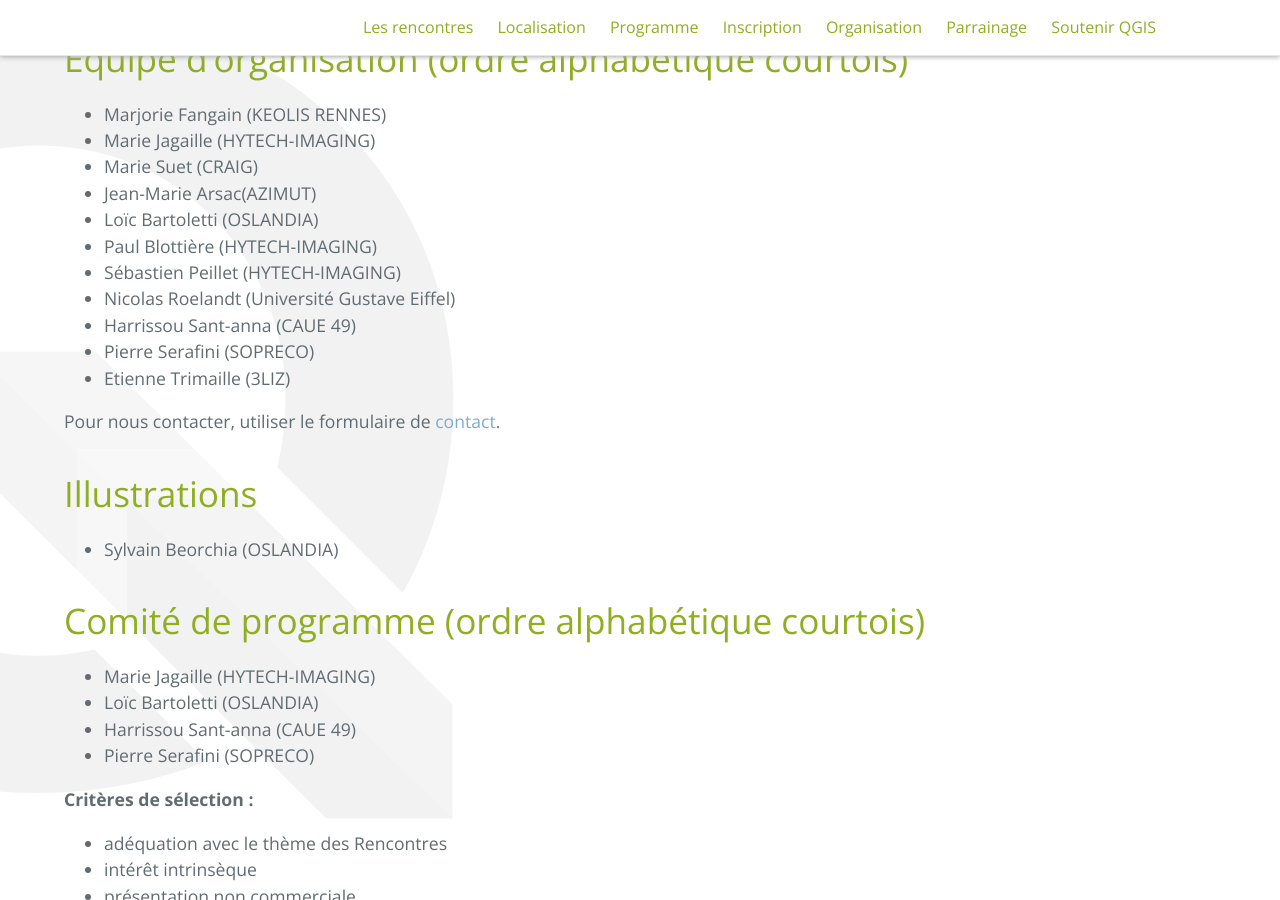
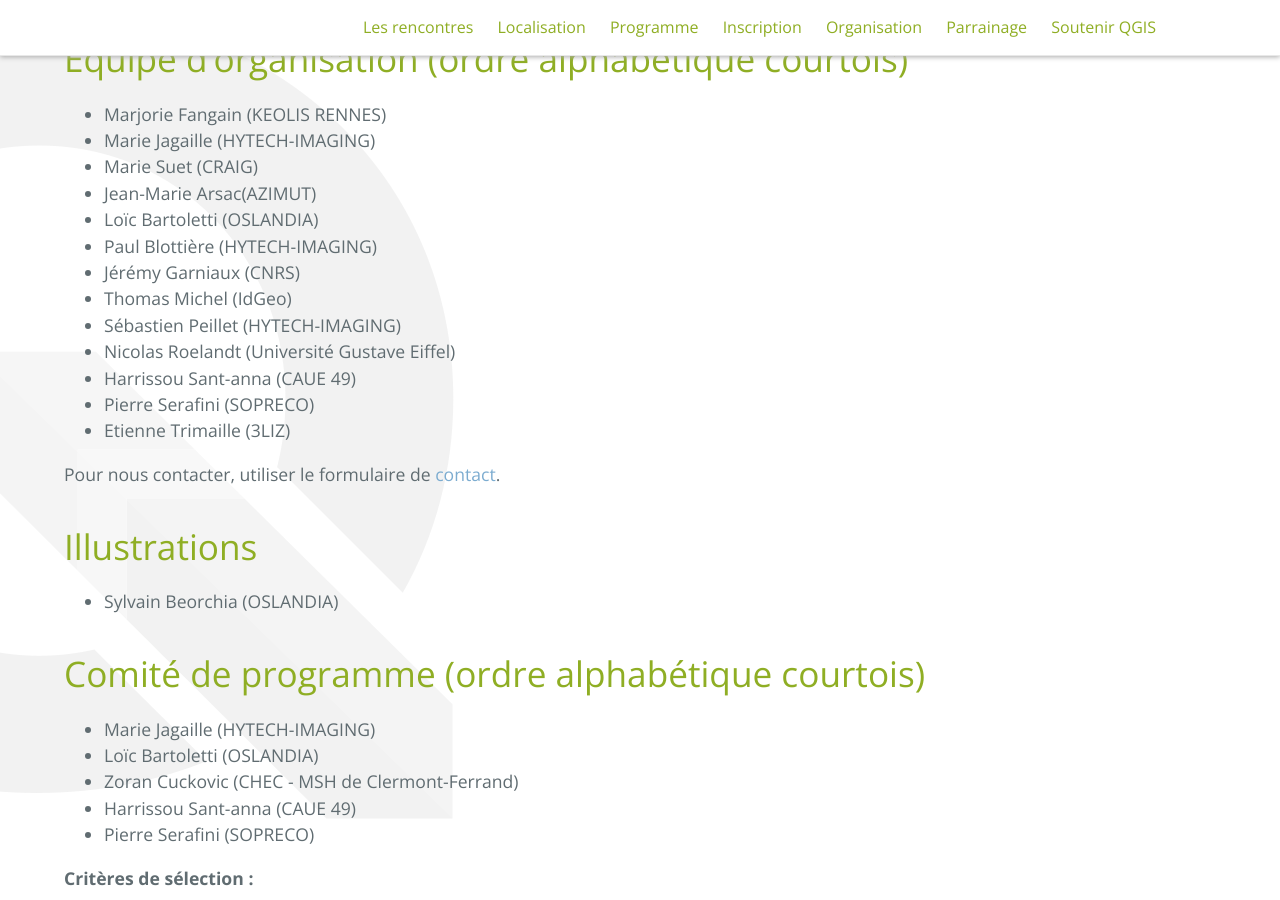
Before and after one commit to OSGeo-fr/QGIS-conf-fr-website, a Jekyll site: the page built from z60_apropos.md, in a window 1280 px wide and 900 px high, scrolled down 480 px. Built offline with Jekyll 4.4.1, drawn with Linux system fonts in a browser that asks for light colours.

Commit message:
Déclarer plus de participants

```diff
--- a/z60_apropos.md
+++ b/z60_apropos.md
@@ -13,6 +13,8 @@ menu: footer
 - Jean-Marie Arsac(AZIMUT)
 - Loïc Bartoletti (OSLANDIA)
 - Paul Blottière (HYTECH-IMAGING)
+- Jérémy Garniaux (CNRS)
+- Thomas Michel (IdGeo)
 - Sébastien Peillet (HYTECH-IMAGING)
 - Nicolas Roelandt (Université Gustave Eiffel)
 - Harrissou Sant-anna (CAUE 49)
@@ -29,6 +31,7 @@ Pour nous contacter, utiliser le formulaire de [contact]({{ site.url }}{{ site.b
 
 - Marie Jagaille (HYTECH-IMAGING)
 - Loïc Bartoletti (OSLANDIA)
+- Zoran Cuckovic (CHEC - MSH de Clermont-Ferrand)
 - Harrissou Sant-anna (CAUE 49)
 - Pierre Serafini (SOPRECO)
 
```
